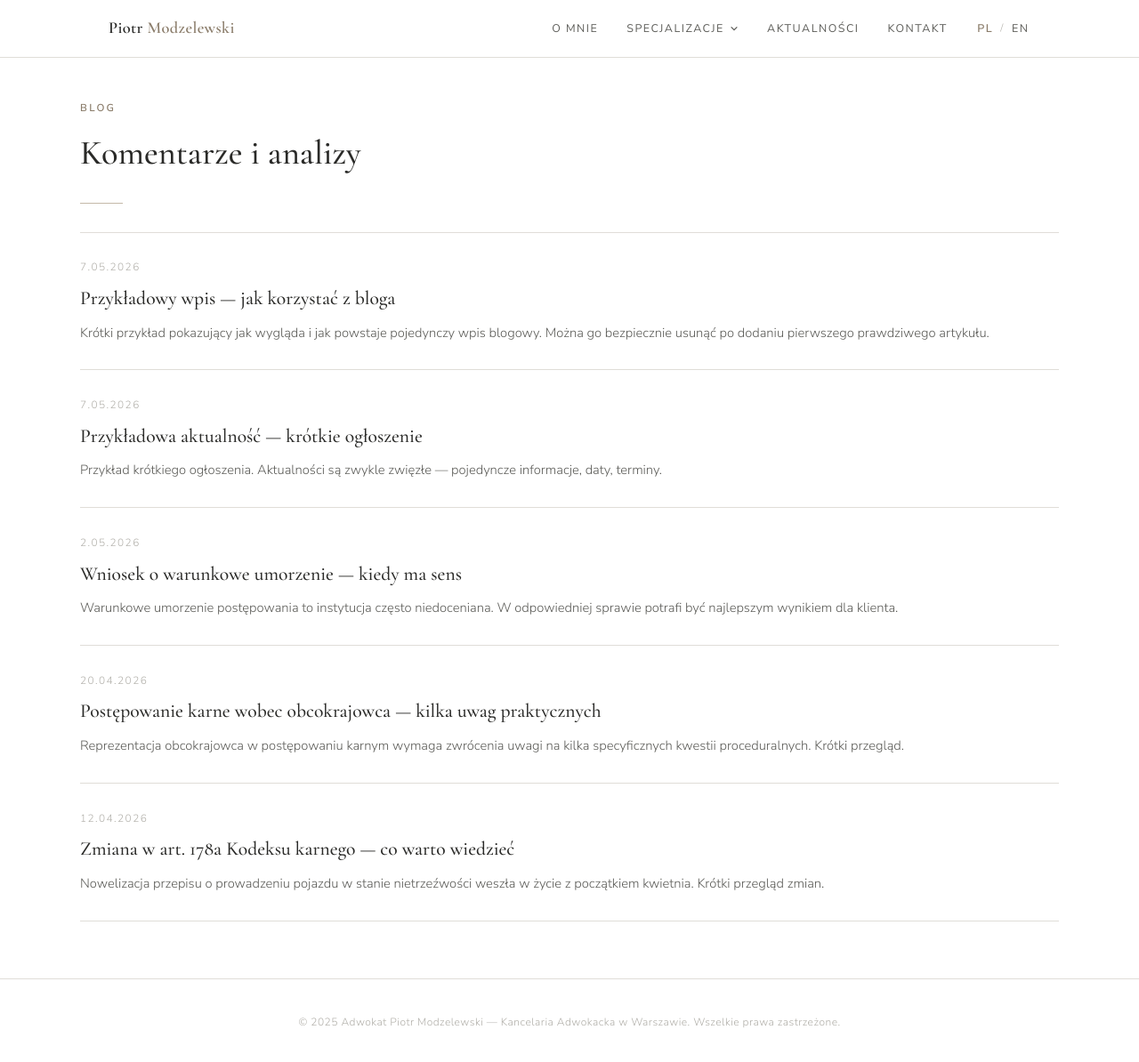
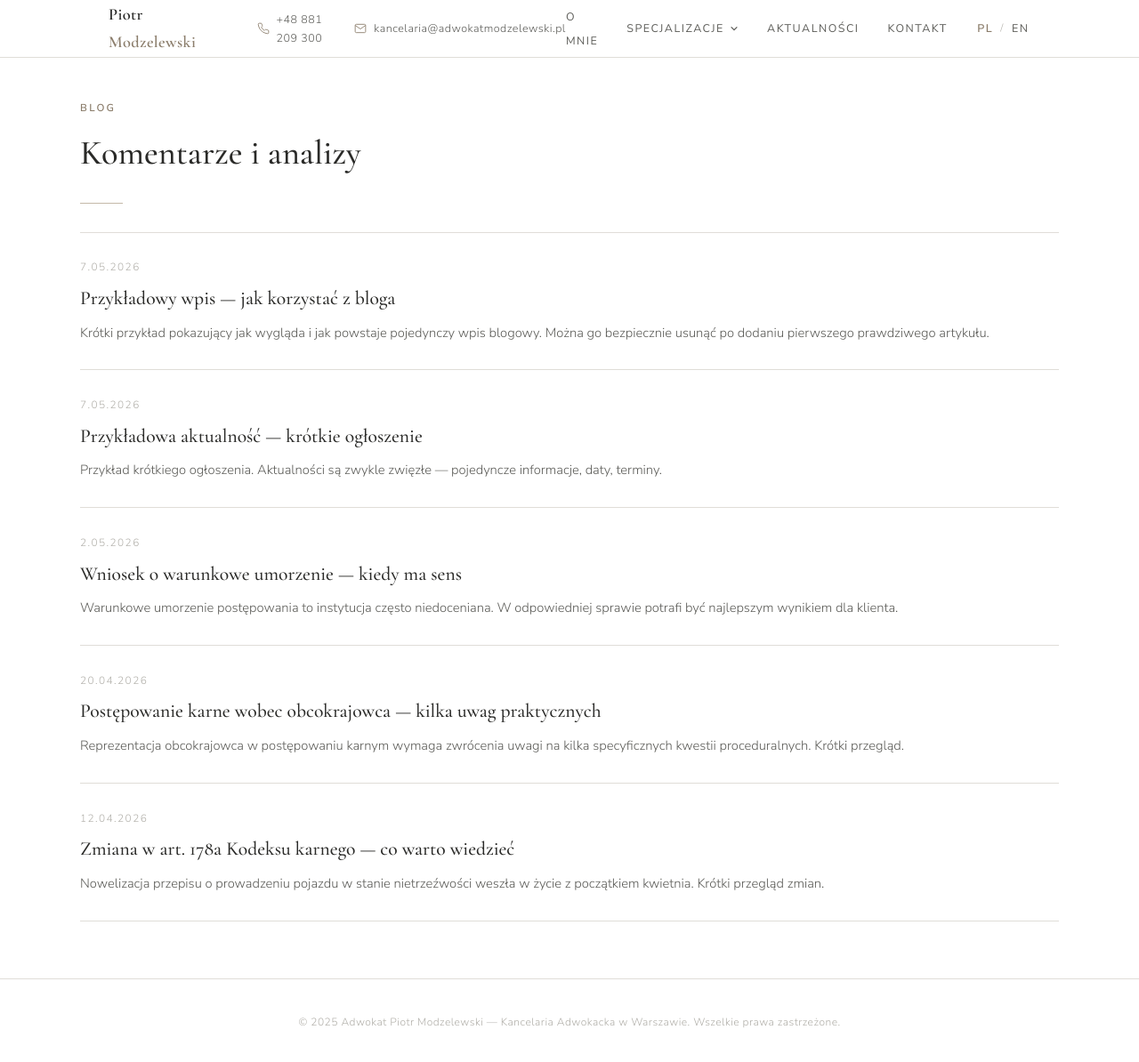
Before and after one commit to pmmodzelewski/adwokatmodzelewski.pl, a Jekyll site: the page built from blog/index.html, in a window 1280 px wide and 1198 px high. Shown: the top 1194 px of the window at 89% size. Built offline with Jekyll 4.4.1, drawn with Linux system fonts in a browser that asks for light colours; Markdown is read by kramdown in place of the engine named in the settings.

Commit message:
feat: telefon i email obok logo w nawigacji (klikalne)
Para kontaktowych przyciskow w gornej nawigacji obok logo:
- ikona sluchawki + numer +48 881 209 300, klik = tel:
- ikona koperty + email kancelaria@..., klik = mailto:

Widoczne na desktop (>900px) z etykietami pelnymi.
Tablet (640-900px): zostaja same ikony — etykiety ukryte
zeby cala nawigacja sie miescila.
Mobile (<640px): caly blok schowany — uzytkownik ma dostep
do kontaktu przez sekcje Kontakt na stronie i przez stopke.

Implementacja w _includes/nav.html — pojawi sie automatycznie
na: index2.html, en/index2.html, wszystkich stronach
specjalizacji, listach aktualnosci, pojedynczych wpisach.
Live index.html / en/index.html (przed launchem redesignu)
maja swoja inline kopie nawigacji bez zmian.

```diff
--- a/_includes/nav.html
+++ b/_includes/nav.html
@@ -20,7 +20,22 @@
 {%- endif -%}
 <nav id="nav">
   <div class="nav-inner">
-    <a href="{% if lang == 'en' %}/en/{% else %}/{% endif %}" class="nav-logo">Piotr <span>Modzelewski</span></a>
+    <div class="nav-brand">
+      <a href="{% if lang == 'en' %}/en/{% else %}/{% endif %}" class="nav-logo">Piotr <span>Modzelewski</span></a>
+
+      <!-- ----- Bezposredni kontakt obok logo: telefon + email ----- -->
+      <div class="nav-contact">
+        <a class="nav-contact-item" href="tel:+48881209300" aria-label="{% if lang == 'en' %}Call: +48 881 209 300{% else %}Zadzwoń: +48 881 209 300{% endif %}">
+          <svg viewBox="0 0 24 24" fill="none" stroke="currentColor" stroke-width="1.5" aria-hidden="true"><path d="M22 16.92v3a2 2 0 01-2.18 2 19.79 19.79 0 01-8.63-3.07 19.5 19.5 0 01-6-6 19.79 19.79 0 01-3.07-8.67A2 2 0 014.11 2h3a2 2 0 012 1.72c.127.96.361 1.903.7 2.81a2 2 0 01-.45 2.11L8.09 9.91a16 16 0 006 6l1.27-1.27a2 2 0 012.11-.45c.907.339 1.85.573 2.81.7A2 2 0 0122 16.92z"/></svg>
+          <span class="nav-contact-label">+48 881 209 300</span>
+        </a>
+        <a class="nav-contact-item" href="mailto:kancelaria@adwokatmodzelewski.pl" aria-label="Email: kancelaria@adwokatmodzelewski.pl">
+          <svg viewBox="0 0 24 24" fill="none" stroke="currentColor" stroke-width="1.5" aria-hidden="true"><path d="M4 4h16c1.1 0 2 .9 2 2v12c0 1.1-.9 2-2 2H4c-1.1 0-2-.9-2-2V6c0-1.1.9-2 2-2z"/><polyline points="22,6 12,13 2,6"/></svg>
+          <span class="nav-contact-label">kancelaria@adwokatmodzelewski.pl</span>
+        </a>
+      </div>
+    </div>
+
     <button class="mobile-toggle" onclick="document.querySelector('.nav-links').classList.toggle('open')" aria-label="Menu">
       <svg viewBox="0 0 24 24" fill="none" stroke="currentColor" stroke-width="1.5"><line x1="3" y1="6" x2="21" y2="6"/><line x1="3" y1="12" x2="21" y2="12"/><line x1="3" y1="18" x2="21" y2="18"/></svg>
     </button>
--- a/assets/css/main.css
+++ b/assets/css/main.css
@@ -93,6 +93,41 @@ nav.scrolled { box-shadow: 0 1px 20px rgba(0,0,0,0.06); }
   font-weight: 600;
 }
 .lang-switch .sep { color: var(--mid-gray); }
+
+
+/* ---------------------------------------------------------------------
+   ----- Sekcja: Bezposredni kontakt w nawigacji (telefon + email) -----
+   --------------------------------------------------------------------- */
+.nav-brand {
+  display: flex;
+  align-items: center;
+  gap: 2.5rem;
+  min-width: 0;     /* pozwala kontentowi sie kurczyc w razie potrzeby */
+}
+.nav-contact {
+  display: flex;
+  align-items: center;
+  gap: 1.4rem;
+}
+.nav-contact-item {
+  display: inline-flex;
+  align-items: center;
+  gap: 0.5rem;
+  font-size: 0.78rem;
+  letter-spacing: 0.04em;
+  color: var(--text-light);
+  text-decoration: none;
+  transition: color 0.25s;
+}
+.nav-contact-item:hover {
+  color: var(--accent);
+}
+.nav-contact-item svg {
+  width: 14px;
+  height: 14px;
+  color: var(--accent);
+  flex-shrink: 0;
+}
 
 
 /* ---------------------------------------------------------------------
@@ -608,9 +643,15 @@ footer {
   .practice-list { grid-template-columns: 1fr 1fr; }
   .contact-grid { grid-template-columns: 1fr; }
   .preview-grid { grid-template-columns: 1fr; }
+  /* Tablet: chowamy etykiety, zostaja tylko ikony */
+  .nav-contact-label { display: none; }
+  .nav-contact { gap: 1rem; margin-right: 1rem; }
 }
 @media (max-width: 640px) {
   .mobile-toggle { display: block; }
+  /* Mobile: chowamy caly blok contact w nawigacji — sa w hamburger menu
+     (sekcja Kontakt) i w stopce. */
+  .nav-contact { display: none; }
   .nav-links {
     display: none; flex-direction: column; gap: 0;
     position: absolute; top: 64px; left: 0; right: 0;
```
